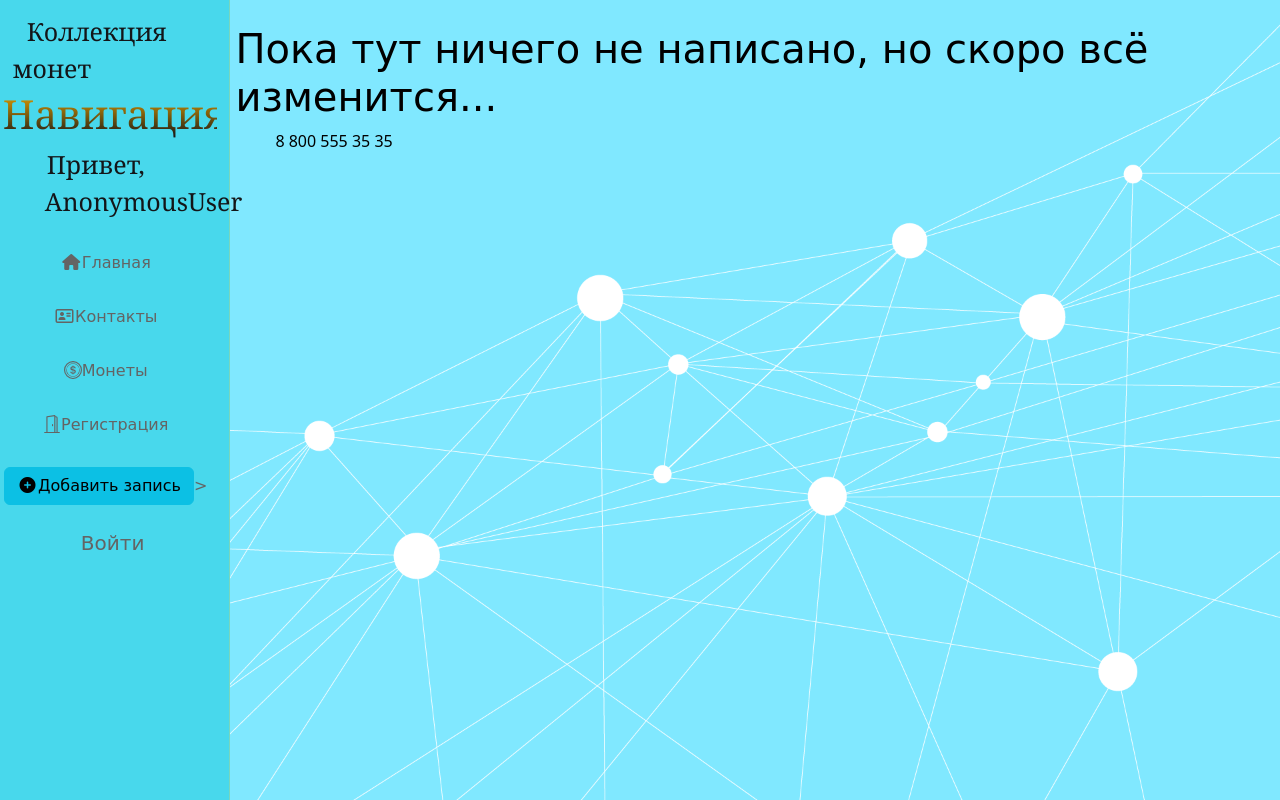
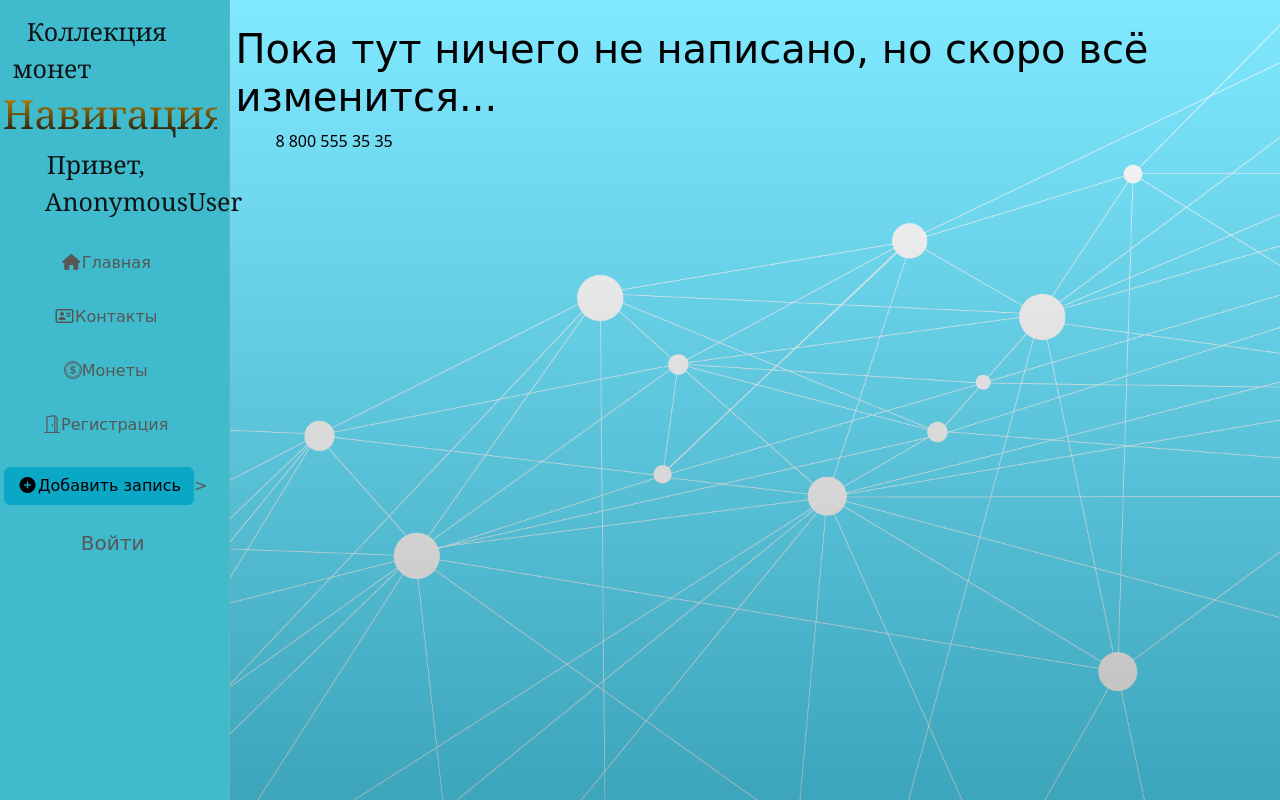
Before and after one commit to Trmtrg/money_collection, a Django app: page / in a window 1280 px wide. Run offline with Django 4.2, Linux system fonts and the light colour scheme.

Commit message:
сделал темнее

```diff
--- a/moneysite/main/static/main/css/main.css
+++ b/moneysite/main/static/main/css/main.css
@@ -1,10 +1,11 @@
 /* То, что позади всего */
 body{
-    background: linear-gradient(rgba(255,255,255,0.5), rgba(255,255,255,0.5)),
+    background: linear-gradient(rgba(255,255,255,0.5), rgba(120,120,120,0.5)),
     url(../images/SXfx.gif);
     background-repeat: no-repeat;
     background-size: cover;
     background-position: center center;
+    filter: brightness(85%);
 }
 
 /* Боковая панель */
@@ -18,7 +19,7 @@ aside {
     color: #fff;
     border-right: 1px solid #7FE1C5;
     display: block;
-    filter: brightness(95%);
+    filter: brightness(97%);
 }
 
 /* Надпись "Коллекция монет" */
```
